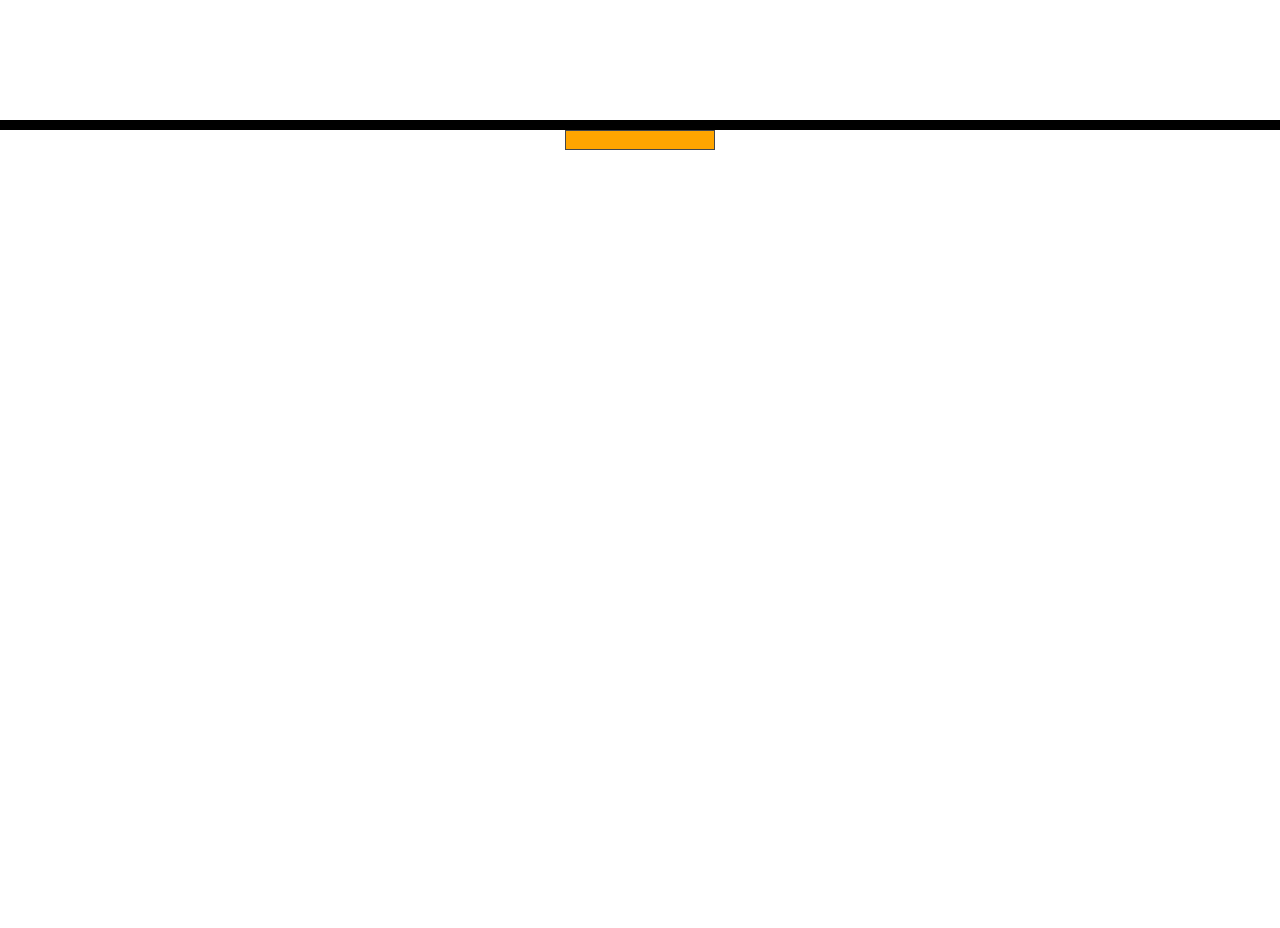
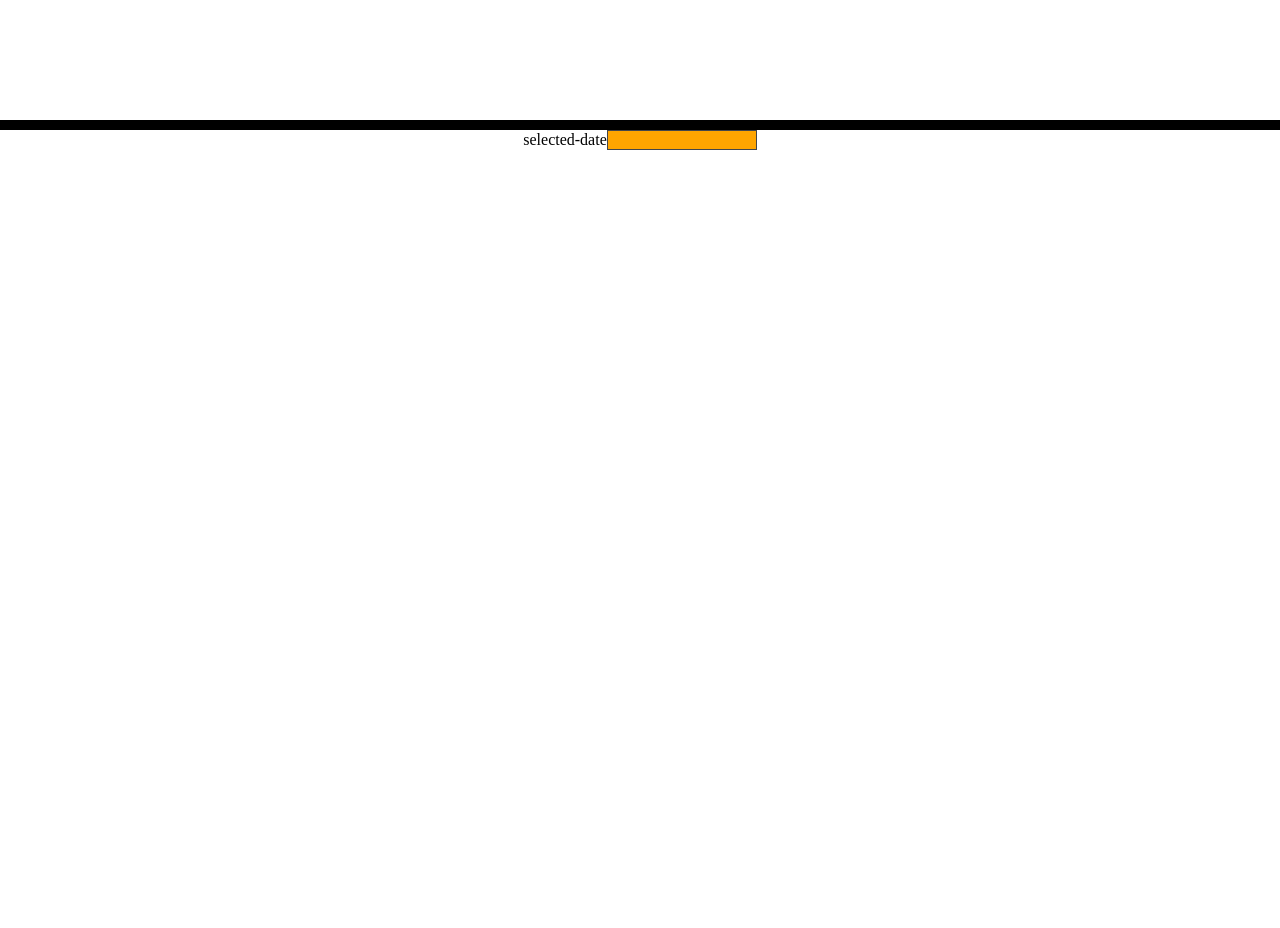
Before and after one commit to MeetYourCreator/reactjs-common-components, a React (Create React App) app: page / in a window 1280 px wide. Shown: the part 2300-3228 px from the top of the page. Built offline with nearby package versions, Linux system fonts and the light colour scheme.

Commit message:
correct event props for Button and Inpout interfaces

```diff
--- a/src/components/Calendar/Calendar.tsx
+++ b/src/components/Calendar/Calendar.tsx
@@ -3,10 +3,11 @@ import { DateContext } from '../../context';
 import { Day } from './Day';
 import { Header } from './Header';
 import { useDate } from '../../hooks/useDate';
-import { CalendarProps, DateObj } from './types';
+import { DateObj } from './types';
+import { ComponentProps } from '../types';
 import './styles.css';
 
-export const Calendar = ({ styles }: CalendarProps) => {
+export const Calendar = ({ styles }: ComponentProps) => {
   const [nav, setNav] = useState<number>(0);
   const [selectedDate, setSelectedDate] = useContext<any>(DateContext);
   const { days, dateDisplay } = useDate(nav);
--- a/src/components/DatePicker/DatePicker.tsx
+++ b/src/components/DatePicker/DatePicker.tsx
@@ -1,6 +1,6 @@
 import { useState, FormEvent } from 'react';
 import { DateContext } from '../../context';
-import { Calendar } from '../index';
+import { Input, Calendar } from '../index';
 import { useBoolean } from '../../hooks/useBoolean';
 import { ComponentProps } from '../types';
 import './styles.css';
@@ -20,7 +20,7 @@ export const DatePicker = ({ styles }: ComponentProps) => {
               setSelectedDate('');
             }}
           >
-            <input onFocus={setIsVisible} value={selectedDate} />
+            <Input name='selected-date' type='text' onFocus={setIsVisible} value={selectedDate} />
           </form>
           <div className="dropdownContainer">{isValue && <Calendar />}</div>
         </div>
--- a/src/components/Input/Input.tsx
+++ b/src/components/Input/Input.tsx
@@ -7,10 +7,11 @@ export const Input = ({
   labelId,
   name,
   value,
+  onChange,
+  onFocus,
   defaultValue,
   checked,
   defaultChecked,
-  onChange,
   autoComplete,
   autoFocus,
   disabled,
@@ -30,10 +31,11 @@ export const Input = ({
         type={type}
         name={name}
         value={value}
+        onChange={onChange}
+        onFocus={onFocus}
         defaultValue={defaultValue}
         checked={checked}
         defaultChecked={defaultChecked}
-        onChange={onChange}
         autoComplete={autoComplete}
         autoFocus={autoFocus}
         disabled={disabled}
--- a/src/components/Input/types.tsx
+++ b/src/components/Input/types.tsx
@@ -1,3 +1,4 @@
+import React from 'react';
 import { ComponentProps } from '../types';
 
 export interface InputProps extends ComponentProps {
@@ -8,7 +9,8 @@ export interface InputProps extends ComponentProps {
   defaultValue?: any;
   checked?: boolean;
   defaultChecked?: boolean;
-  onChange?: () => void;
+  onChange?: (e: React.ChangeEvent<HTMLInputElement>) => void;
+  onFocus?: (e: React.ChangeEvent<HTMLInputElement>) => void;
   autoComplete?: string;
   autoFocus?: boolean;
   disabled?: boolean;
```
Also changed, not shown: src/App.tsx (+3 -10 lines), src/components/Button/types.ts (+4 -3 lines), src/components/Calendar/types.ts (+3 -4 lines), src/components/Image/styles.css (deleted).
